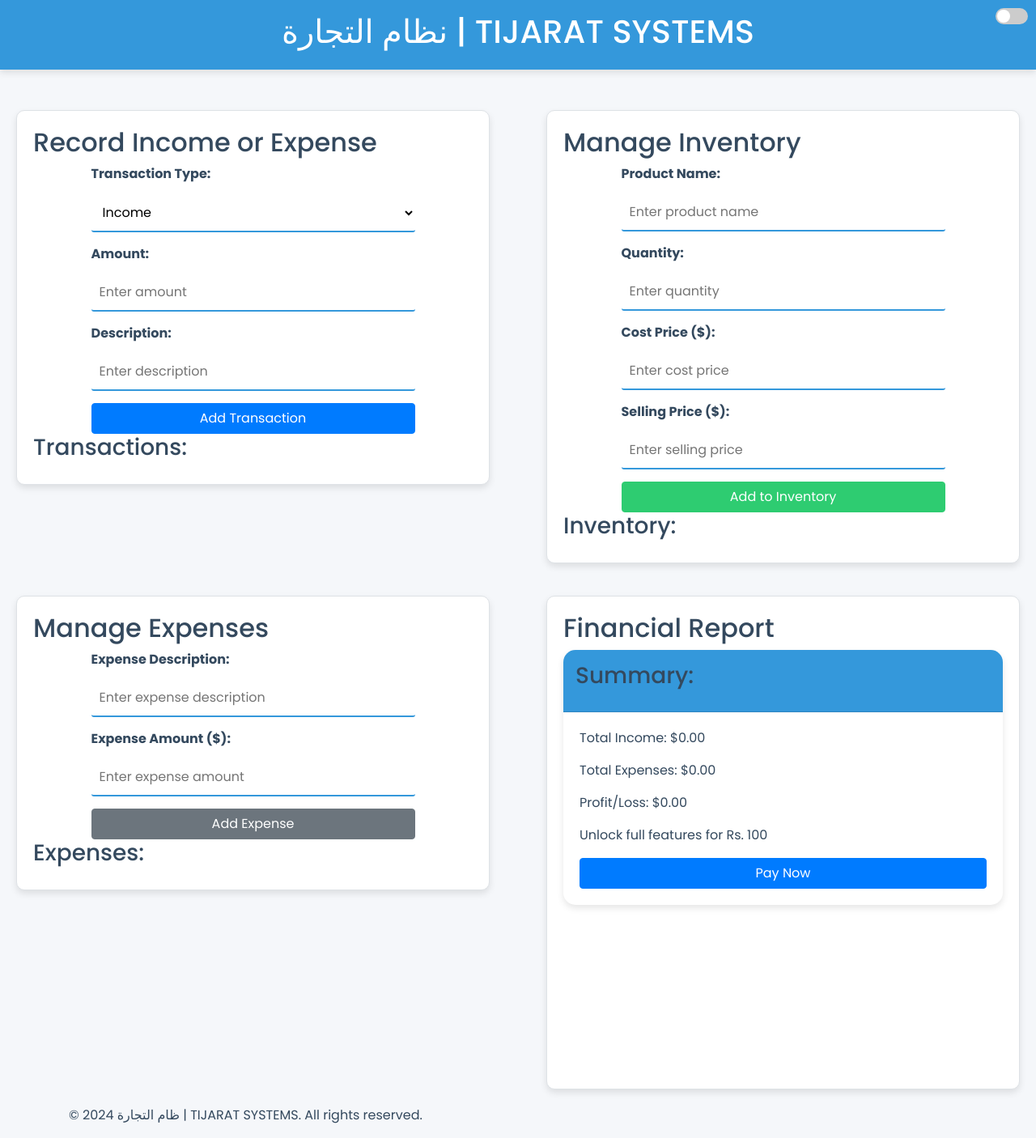
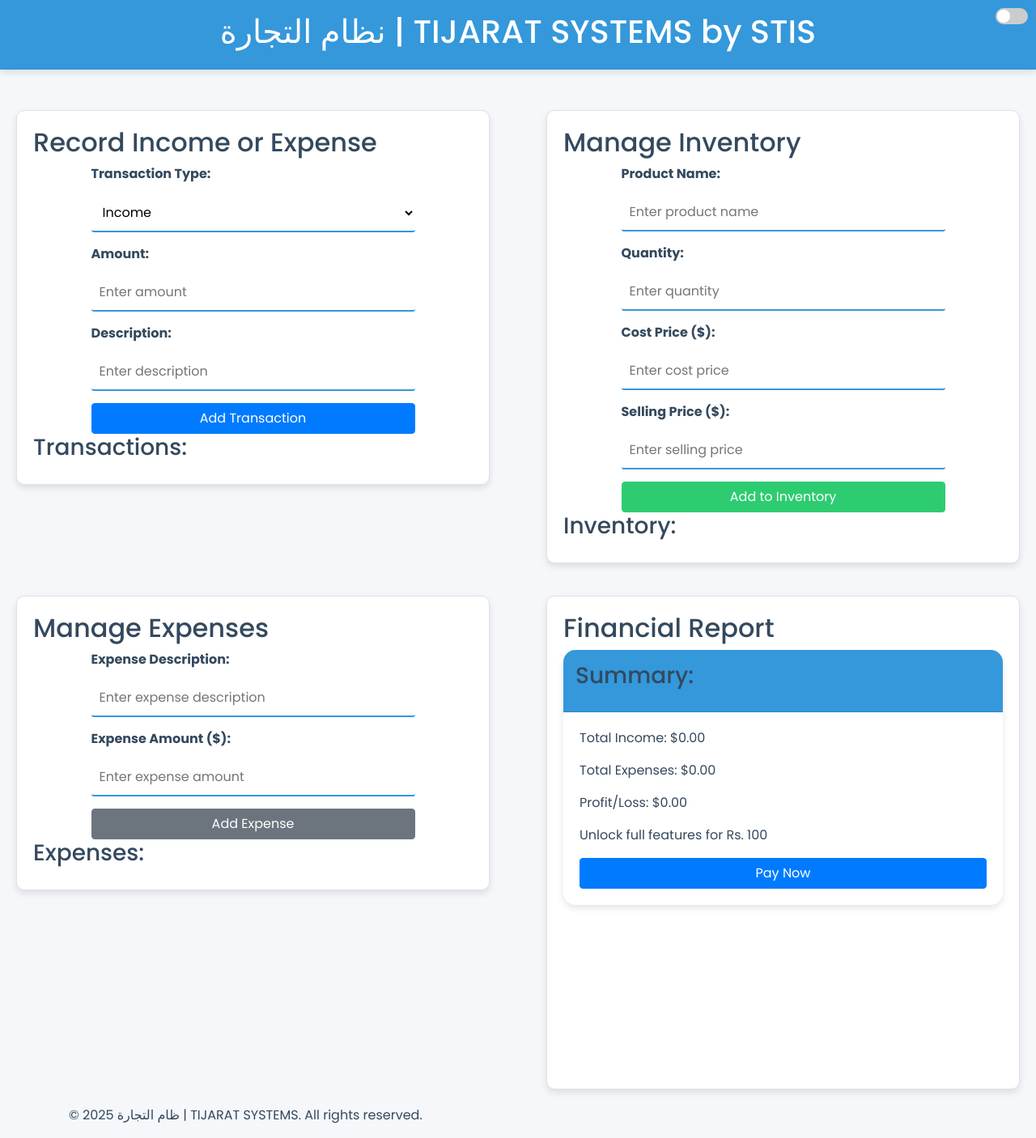
Before and after one commit to RehanG786/FMS, a plain HTML site: page index.html in a window 1280 px wide. Shown: the whole page at 81% size. Drawn offline with nearby package versions, Linux system fonts and the light colour scheme.

Commit message:
Update index.html
update the heading and the footer date

```diff
--- a/index.html
+++ b/index.html
@@ -264,7 +264,7 @@
 </head>
 <body>
   <header>
-    <h1>نظام التجارة | TIJARAT SYSTEMS</h1>
+    <h1>نظام التجارة | TIJARAT SYSTEMS by STIS</h1>
     <div class="dark-mode-toggle">
       <input type="checkbox" id="dark-mode-toggle">
       <label for="dark-mode-toggle"></label>
@@ -380,7 +380,7 @@
 
   <footer>
     <div class="container">
-      <p>&copy; 2024 ظام التجارة | TIJARAT SYSTEMS. All rights reserved.</p>
+      <p>&copy; 2025 ظام التجارة | TIJARAT SYSTEMS. All rights reserved.</p>
     </div>
   </footer>
 
```
